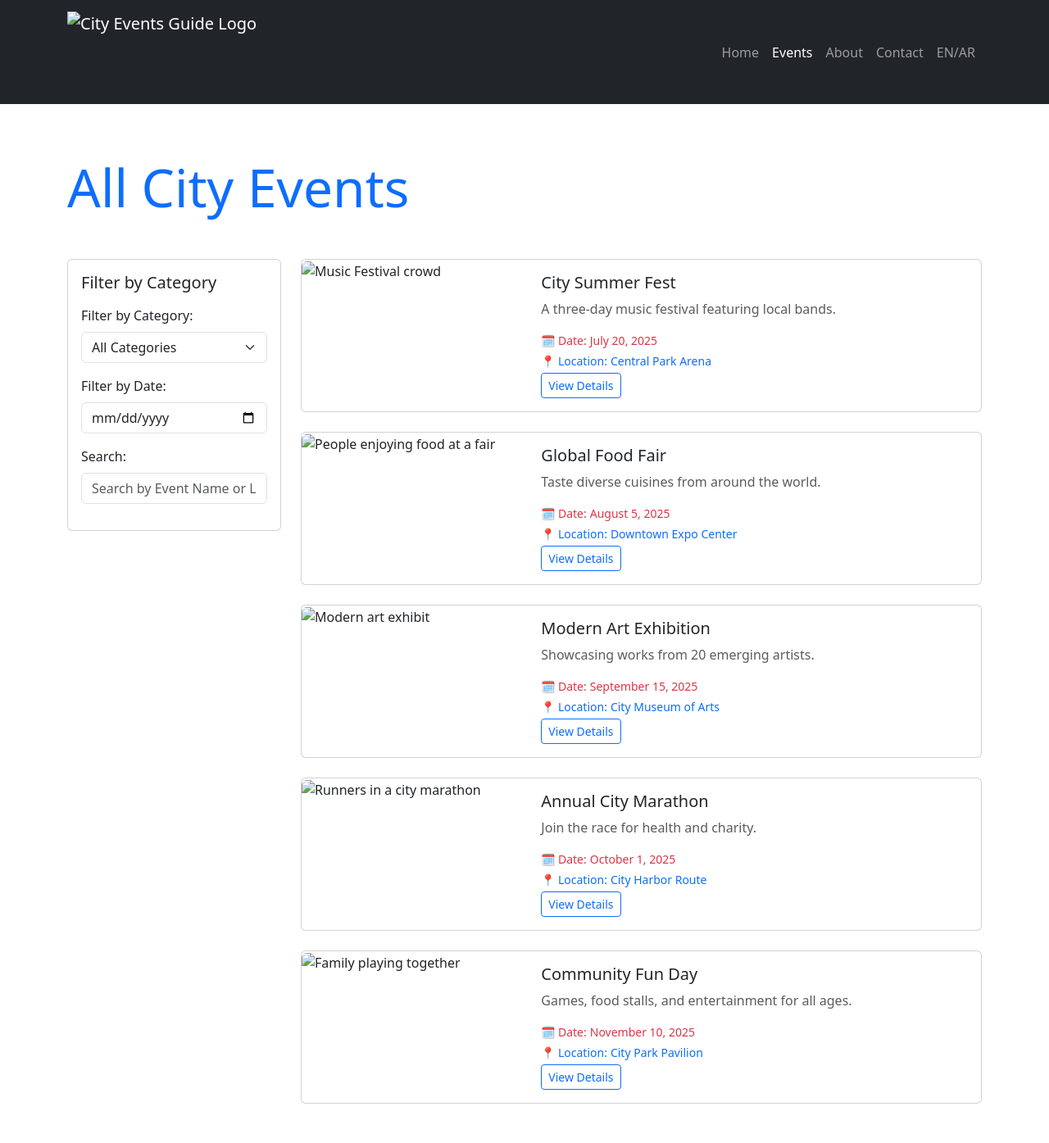
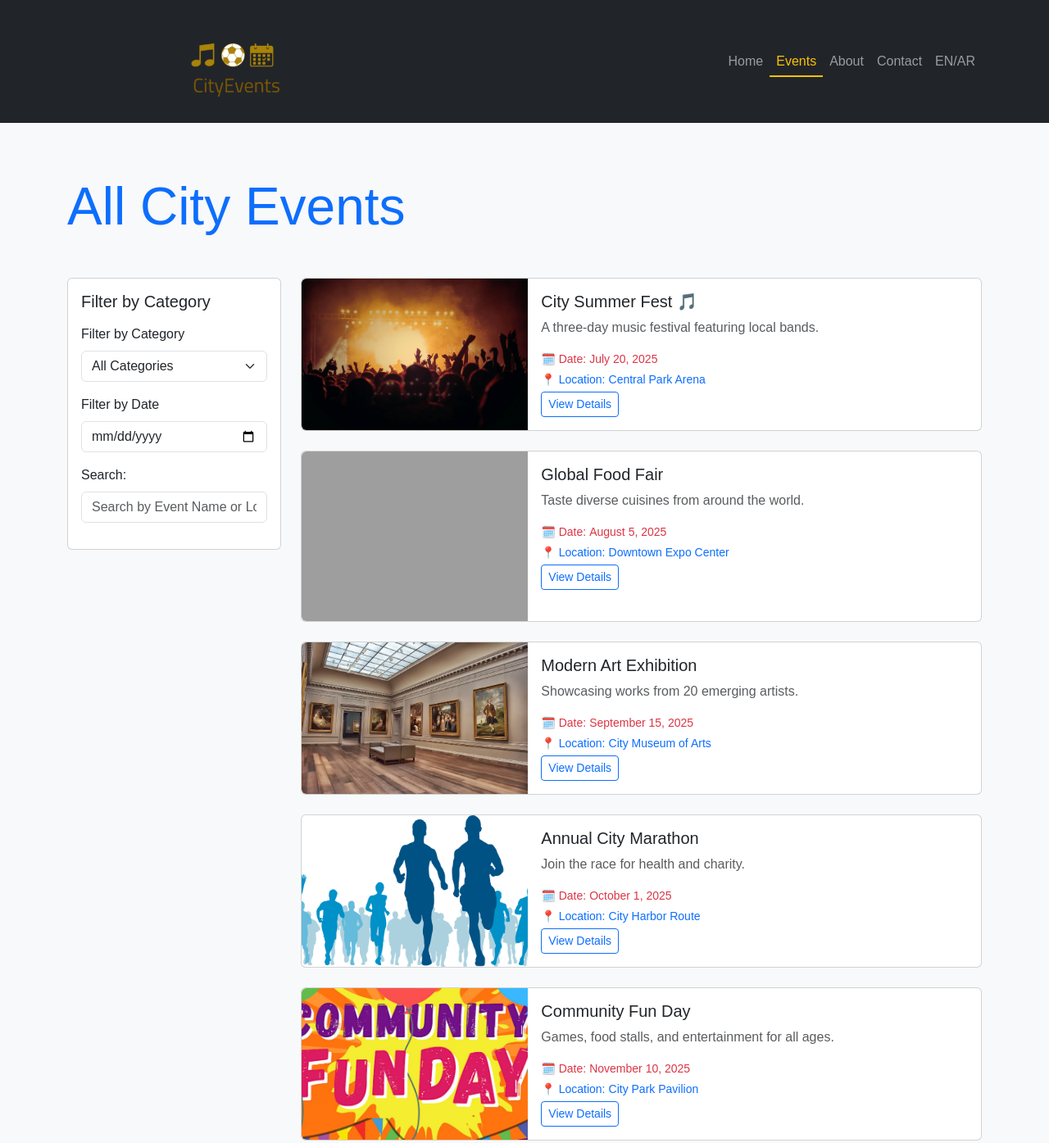
Before and after one commit to halanejmeh98-cyber/city-events-guide, a plain HTML site: page events.html in a window 1280 px wide. Shown: the top 1395 px of the page at 82% size. Drawn offline with nearby package versions, Linux system fonts and the light colour scheme; the site is published under a folder, as on GitHub Pages, so addresses that start at the root find nothing.

Commit message:
Update events.html

```diff
--- a/events.html
+++ b/events.html
@@ -6,7 +6,7 @@
     <title data-key="events_page_html_title">City Events Guide - All Events</title>
     <link href="https://cdn.jsdelivr.net/npm/bootstrap@5.3.2/dist/css/bootstrap.min.css" rel="stylesheet"
         integrity="sha384-T3c6CoIi6uLrA9TneNEoa7RxnatzjcDSCmG1MXxSR1GAsXEV/Dwwykc2MPK8M2HN" crossorigin="anonymous">
-    <link rel="stylesheet" href="/css/style.css">
+    <link rel="stylesheet" href="css/style.css">
 </head>
 
 <body class="container-fluid p-0">
@@ -14,18 +14,18 @@
     <header>
         <nav class="navbar navbar-expand-lg navbar-dark bg-dark">
             <div class="container">
-                <a class="navbar-brand" href="/index.html">
-                    <img src="/images/cityevents-logo.png" alt="City Events Guide Logo" height="100" class="d-inline-block align-text-top me-2">
+                <a class="navbar-brand" href="index.html">
+                    <img src="images/cityevents-logo.png" alt="City Events Guide Logo" height="100" class="d-inline-block align-text-top me-2">
                 </a>
                 <button class="navbar-toggler" type="button" data-bs-toggle="collapse" data-bs-target="#navbarNav" aria-controls="navbarNav" aria-expanded="false" aria-label="Toggle navigation">
                     <span class="navbar-toggler-icon"></span>
                 </button>
                 <div class="collapse navbar-collapse" id="navbarNav">
                     <ul class="navbar-nav ms-auto">
-                        <li class="nav-item"><a class="nav-link" href="/index.html" data-key="nav_home">Home</a></li>
-                        <li class="nav-item"><a class="nav-link active" aria-current="page" href="/events.html" data-key="nav_events">Events</a></li>
-                        <li class="nav-item"><a class="nav-link" href="/about.html" data-key="nav_about">About</a></li>
-                        <li class="nav-item"><a class="nav-link" href="/contact.html" data-key="nav_contact">Contact</a></li>
+                        <li class="nav-item"><a class="nav-link" href="index.html" data-key="nav_home">Home</a></li>
+                        <li class="nav-item"><a class="nav-link active" aria-current="page" href="events.html" data-key="nav_events">Events</a></li>
+                        <li class="nav-item"><a class="nav-link" href="about.html" data-key="nav_about">About</a></li>
+                        <li class="nav-item"><a class="nav-link" href="contact.html" data-key="nav_contact">Contact</a></li>
                         <li class="nav-item">
                             <a class="nav-link" href="#" id="lang-switcher">EN/AR</a>
                         </li>
@@ -73,7 +73,7 @@
                             <div class="card">
                                 <div class="row g-0">
                                     <div class="col-md-4">
-                                        <img src="/images/music-fest.jpg" class="img-fluid rounded-start h-100" alt="Music Festival crowd" style="object-fit: cover;">
+                                        <img src="images/music-fest.jpg" class="img-fluid rounded-start h-100" alt="Music Festival crowd" style="object-fit: cover;">
                                     </div>
                                     <div class="col-md-8">
                                         <div class="card-body">
@@ -90,7 +90,7 @@
                                                     <small class="text-primary">Central Park Arena</small>
                                                 </div>
                                             </div>
-                                            <a href="/event.html?id=1" class="btn btn-sm btn-outline-primary view-details-btn" data-id="1">View Details</a>
+                                            <a href="event.html?id=1" class="btn btn-sm btn-outline-primary view-details-btn" data-id="1">View Details</a>
                                         </div>
                                     </div>
                                 </div>
@@ -101,7 +101,7 @@
                             <div class="card">
                                 <div class="row g-0">
                                     <div class="col-md-4">
-                                        <img src="/images/food-fair.jpg" class="img-fluid rounded-start h-100" alt="People enjoying food at a fair" style="object-fit: cover;">
+                                        <img src="images/food-fair.jpg" class="img-fluid rounded-start h-100" alt="People enjoying food at a fair" style="object-fit: cover;">
                                     </div>
                                     <div class="col-md-8">
                                         <div class="card-body">
@@ -118,7 +118,7 @@
                                                     <small class="text-primary">Downtown Expo Center</small>
                                                 </div>
                                             </div>
-                                            <a href="/event.html?id=2" class="btn btn-sm btn-outline-primary view-details-btn" data-id="2">View Details</a>
+                                            <a href="event.html?id=2" class="btn btn-sm btn-outline-primary view-details-btn" data-id="2">View Details</a>
                                         </div>
                                     </div>
                                 </div>
@@ -129,7 +129,7 @@
                             <div class="card">
                                 <div class="row g-0">
                                     <div class="col-md-4">
-                                        <img src="/images/art-exhibit.jpg" class="img-fluid rounded-start h-100" alt="Modern art exhibit" style="object-fit: cover;">
+                                        <img src="images/art-exhibit.jpg" class="img-fluid rounded-start h-100" alt="Modern art exhibit" style="object-fit: cover;">
                                     </div>
                                     <div class="col-md-8">
                                         <div class="card-body">
@@ -146,7 +146,7 @@
                                                     <small class="text-primary">City Museum of Arts</small>
                                                 </div>
                                             </div>
-                                            <a href="/event.html?id=3" class="btn btn-sm btn-outline-primary view-details-btn" data-id="3">View Details</a>
+                                            <a href="event.html?id=3" class="btn btn-sm btn-outline-primary view-details-btn" data-id="3">View Details</a>
                                         </div>
                                     </div>
                                 </div>
@@ -157,7 +157,7 @@
                             <div class="card">
                                 <div class="row g-0">
                                     <div class="col-md-4">
-                                        <img src="/images/marathon.jpg" class="img-fluid rounded-start h-100" alt="Runners in a city marathon" style="object-fit: cover;">
+                                        <img src="images/marathon.jpg" class="img-fluid rounded-start h-100" alt="Runners in a city marathon" style="object-fit: cover;">
                                     </div>
                                     <div class="col-md-8">
                                         <div class="card-body">
@@ -174,7 +174,7 @@
                                                     <small class="text-primary">City Harbor Route</small>
                                                 </div>
                                             </div>
-                                            <a href="/event.html?id=4" class="btn btn-sm btn-outline-primary view-details-btn" data-id="4">View Details</a>
+                                            <a href="event.html?id=4" class="btn btn-sm btn-outline-primary view-details-btn" data-id="4">View Details</a>
                                         </div>
                                     </div>
                                 </div>
@@ -185,7 +185,7 @@
                             <div class="card">
                                 <div class="row g-0">
                                     <div class="col-md-4">
-                                        <img src="/images/family_day.jpg" class="img-fluid rounded-start h-100" alt="Family playing together" style="object-fit: cover;">
+                                        <img src="images/family_day.jpg" class="img-fluid rounded-start h-100" alt="Family playing together" style="object-fit: cover;">
                                     </div>
                                     <div class="col-md-8">
                                         <div class="card-body">
@@ -202,7 +202,7 @@
                                                     <small class="text-primary">City Park Pavilion</small>
                                                 </div>
                                             </div>
-                                            <a href="/event.html?id=5" class="btn btn-sm btn-outline-primary view-details-btn" data-id="5">View Details</a>
+                                            <a href="event.html?id=5" class="btn btn-sm btn-outline-primary view-details-btn" data-id="5">View Details</a>
                                         </div>
                                     </div>
                                 </div>
@@ -237,9 +237,9 @@
         integrity="sha384-C6RzsynM9kWDrMNeT87bh95OGNyZPhcTNXj1NW7RuBCsyN/o0jlpcV8Qyq46cDfL"
         crossorigin="anonymous"></script>
 
-    <script src="/js/localization.js"></script>
-    <script src="/js/eventData.js"></script>
-    <script src="/js/filter.js"></script>
+    <script src="js/localization.js"></script>
+    <script src="js/eventData.js"></script>
+    <script src="js/filter.js"></script>
     <script>
         document.addEventListener('DOMContentLoaded', initializeLanguage);
     </script>
```
